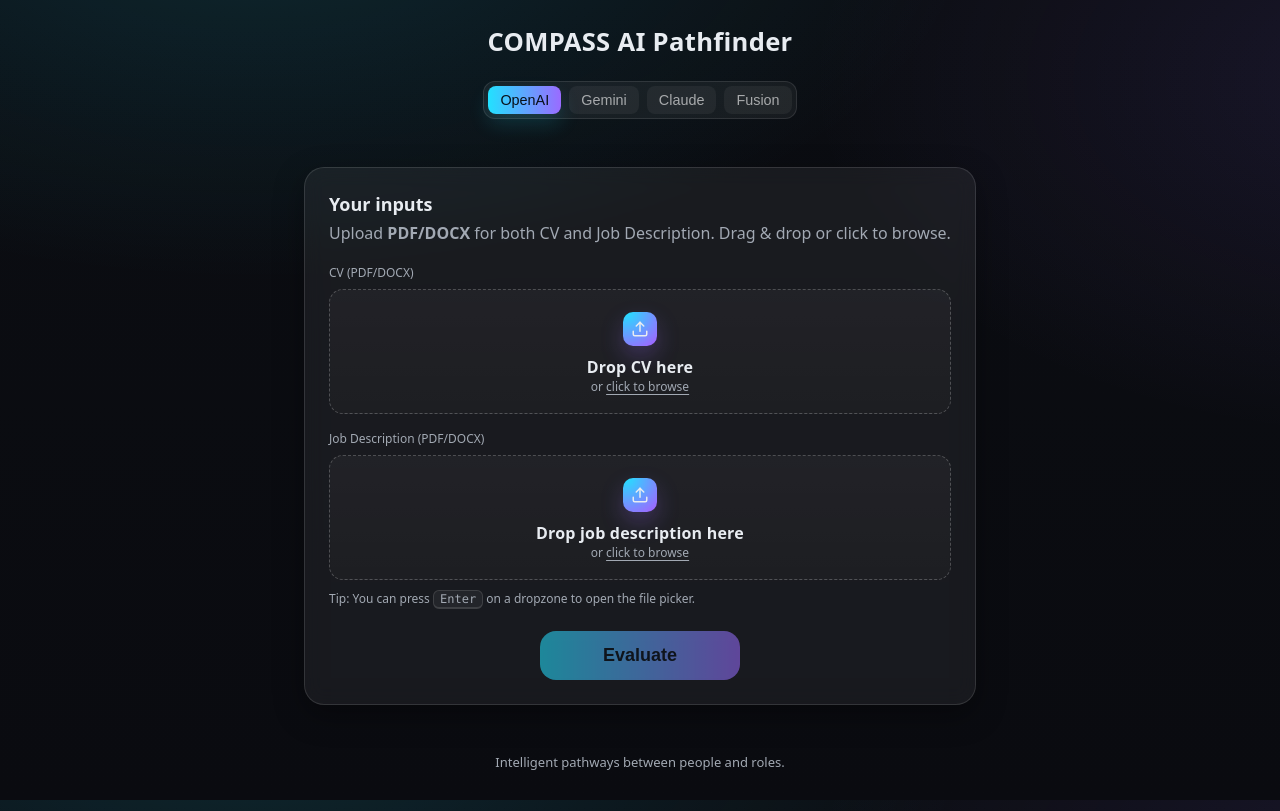
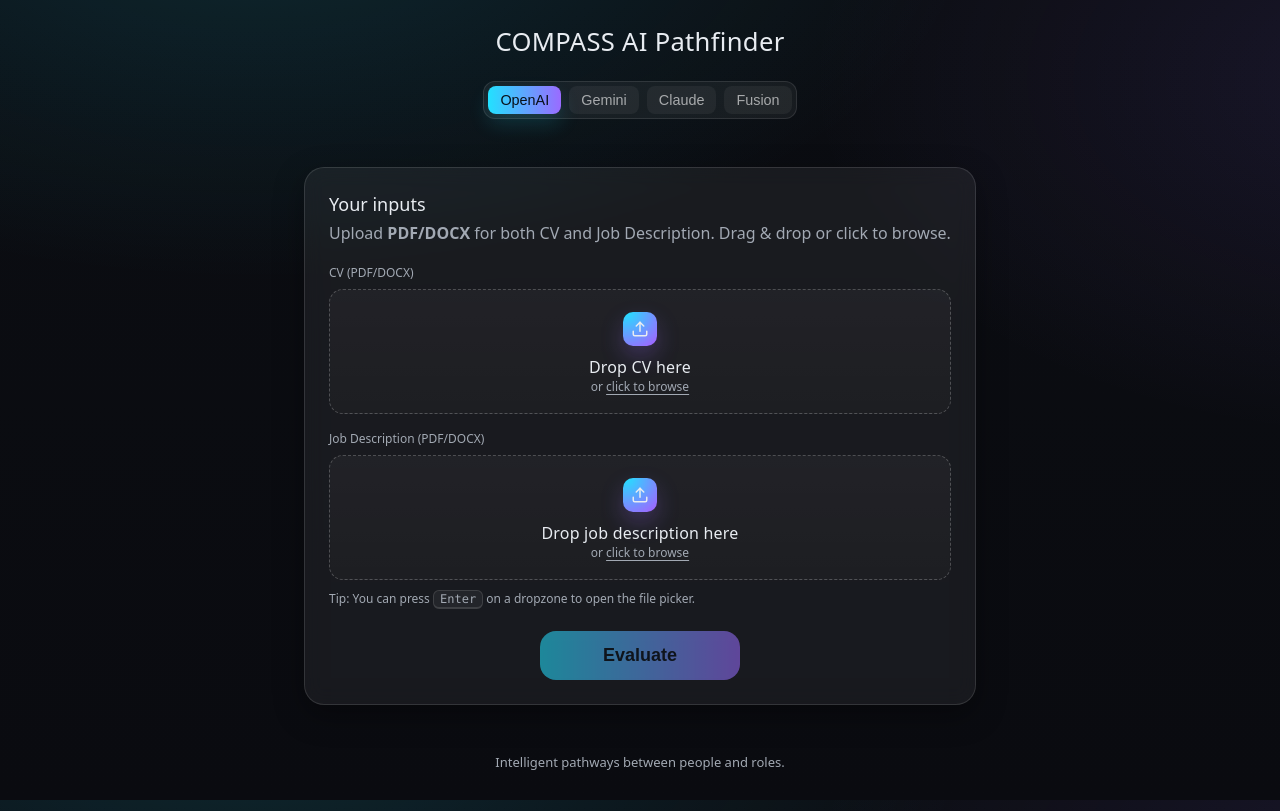
Before and after one commit to ahraza51214/CV-Matcher, a React (Vite) app in the folder frontend/: page / in a window 1280 px wide. Built offline with nearby package versions, Linux system fonts and the light colour scheme; no server answers.

Commit message:
Font weight changes

```diff
--- a/frontend/src/index.css
+++ b/frontend/src/index.css
@@ -109,7 +109,7 @@
 .brand{
   display:flex; align-items:center; gap:12px;
   margin: 0;
-  font-weight:700;
+  font-weight: 300;
   letter-spacing: .3px;
 }
 
@@ -172,7 +172,7 @@
 .upload-panel__title{
   margin: 0;
   font-size: 18px;
-  font-weight: 700;
+  font-weight: 300;
 }
 
 .upload-panel__description{
@@ -188,6 +188,7 @@
   display: grid;
   place-items: center;
   margin-top: 24px;
+  font-weight: 300;
 }
 
 .spacer{
@@ -241,7 +242,7 @@
   box-shadow: 0 10px 22px rgba(154,107,255,.25);
   margin: 4px auto 10px;
 }
-.dz-title{ font-weight: 700; letter-spacing: .2px; }
+.dz-title{ font-weight: 300; letter-spacing: .2px; }
 .dz-sub{ font-size: 12px; color: var(--muted); }
 .linklike{ text-decoration: underline; text-underline-offset: 3px; }
 
```
